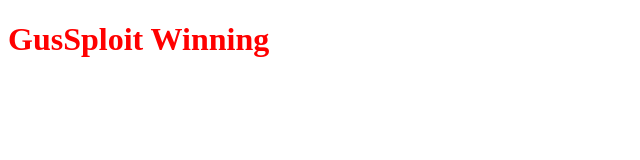
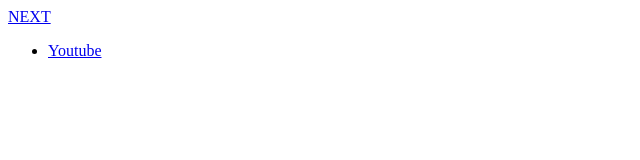
Before and after one commit to GusSploit/GusSploit.github.io, a plain HTML site: page index.html in a window 1280 px wide. Shown: the whole page, without its empty margins (0-640 px from the left). Drawn offline with Linux system fonts and the light colour scheme.

Commit message:
Update index.html

```diff
--- a/index.html
+++ b/index.html
@@ -8,6 +8,22 @@
     <link rel="stylesheet" href="style.css">
 </head>
 <body>
-  <h1>GusSploit Winning</h1>
+  <nav class="navbar">
+    <div class="navbar__container">
+        <a href="/gus.png" id="navbar__logo">NEXT</a>
+        <div class="navbar__toggle" id="mobile_menu">
+            <span class="bar"></span>
+            <span class="bar"></span>
+            <span class="bar"></span>
+        </div>
+        <ul class="navbar__menu">
+            <li class="navbar__item">
+                <a href="youtube.com" class="navbar__links">
+                    Youtube
+                </a>
+            </li>
+        </ul>
+    </div>
+  </nav>
 </body>
 </html>
```
